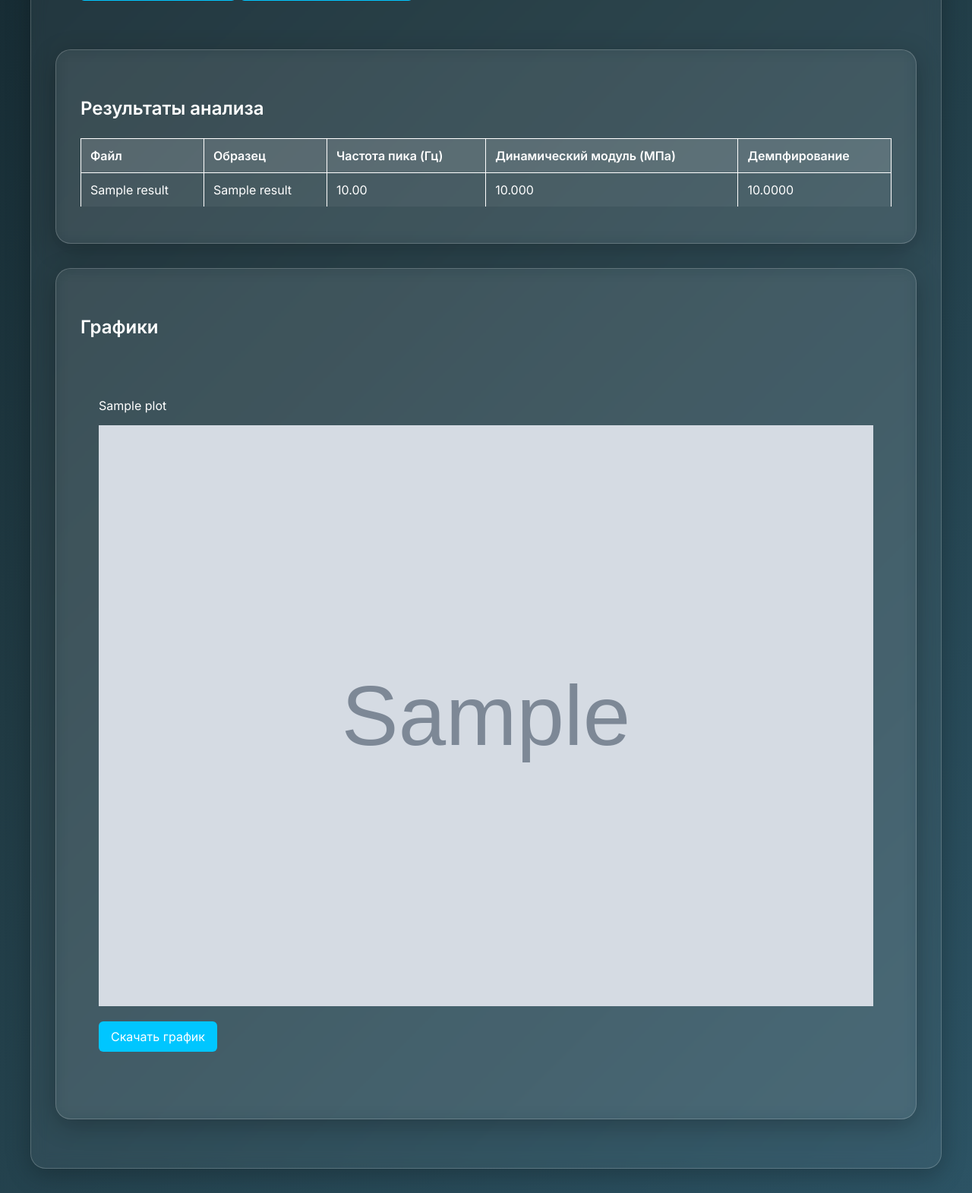
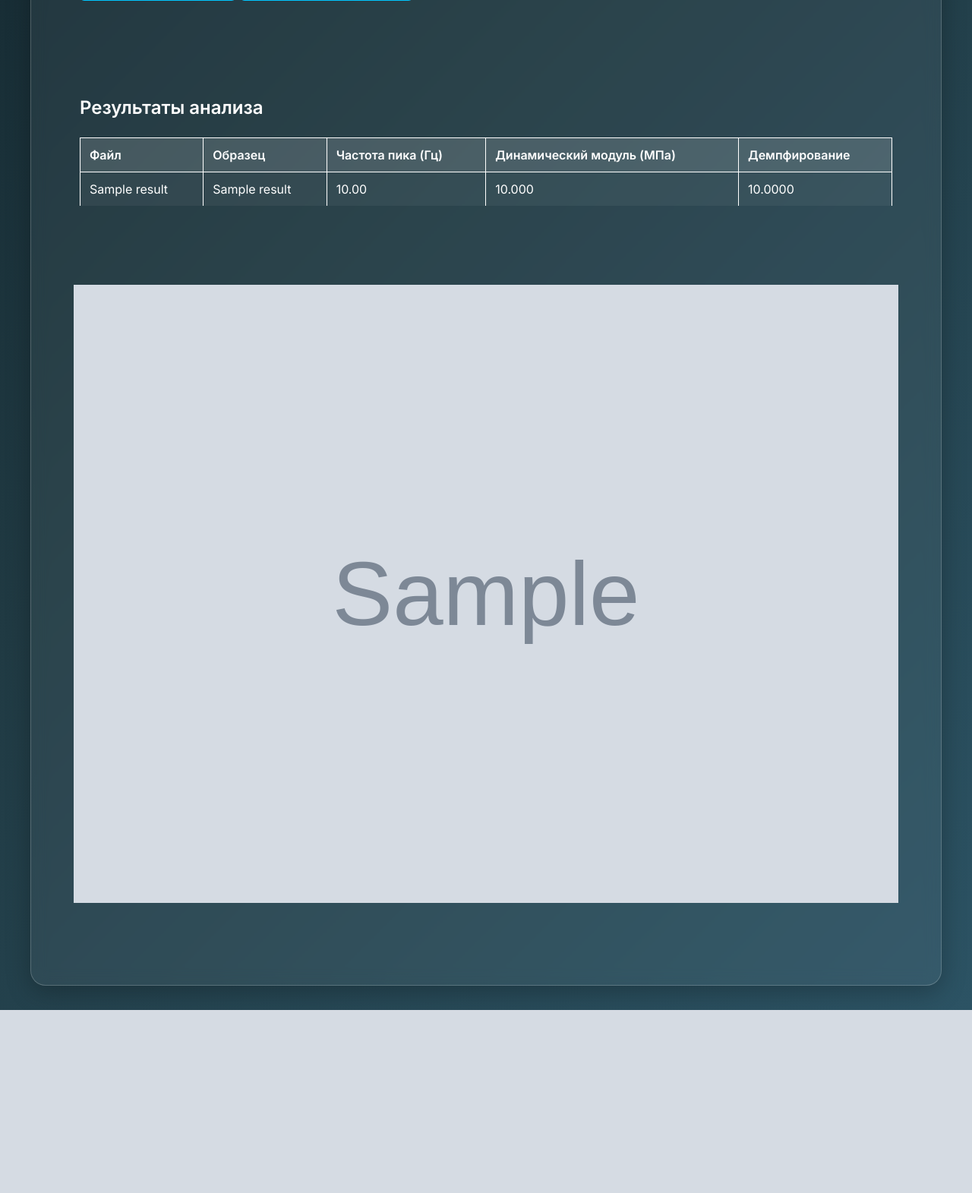
Before and after one commit to Fad5/PlotLab_Site, a Django app: template analysis/templates/analysis/vibro.html in a window 1280 px wide. Shown: the part 925-2496 px from the top of the page at 76% size. After the commit the page ends 2255 px from the top, so only its background shows below. Run offline with Django 5.2, Linux system fonts and the light colour scheme; the template is opened without the code that fills it: most values are stand-ins (such as "Sample title", 1, 10 or a date in 2020); grey boxes marked "Sample" are stand-in pictures; some libraries are stand-ins or nearby versions.

Commit message:
Доделал средюю линию и внес изменения в дизайн вкладки вибростол

```diff
--- a/analysis/templates/analysis/vibro.html
+++ b/analysis/templates/analysis/vibro.html
@@ -127,7 +127,7 @@
 </div>
 
 {% if results_table %}
-<div class="glass-container">
+<div style="padding: 2rem">
     <h2>Результаты анализа</h2>
     <table class="results-table">
         <thead>
@@ -155,15 +155,10 @@
 {% endif %}
 
 {% if plots %}
-<div class="glass-container plot-container">
-    <h2>Графики</h2>
+<div class="plot-container">
     {% for plot in plots %}
     <div class="plot-card">
-        <div class="plot-title">{{ plot.title }}</div>
         <img src="{{ plot.image }}" alt="{{ plot.title }}" class="plot-image">
-        <a href="{{ plot.image }}" download="{{ plot.title|slugify }}.png" class="download-btn">
-            Скачать график
-        </a>
     </div>
     {% endfor %}
 </div>
```
Also changed, not shown: analysis/views.py (+5 -9 lines).
